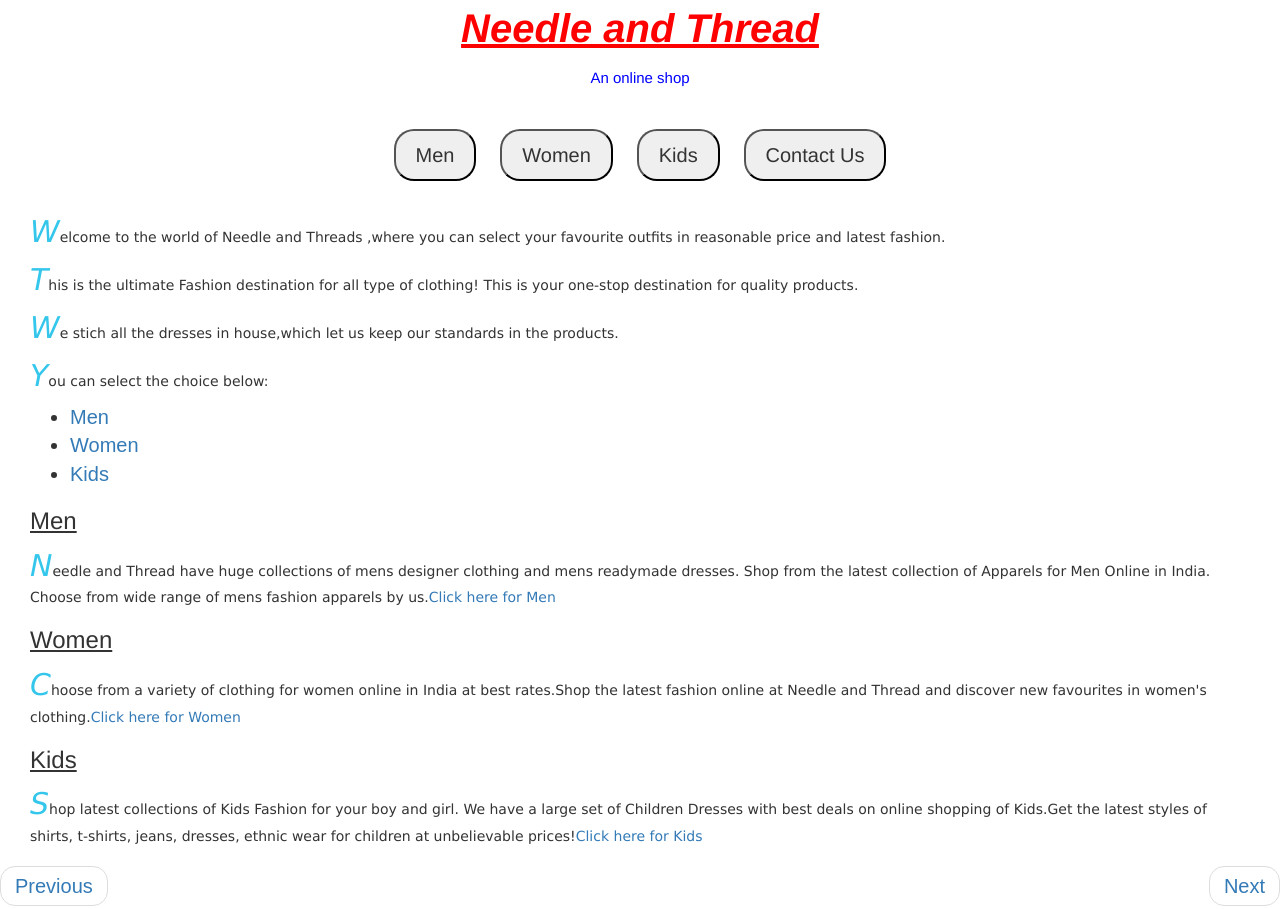
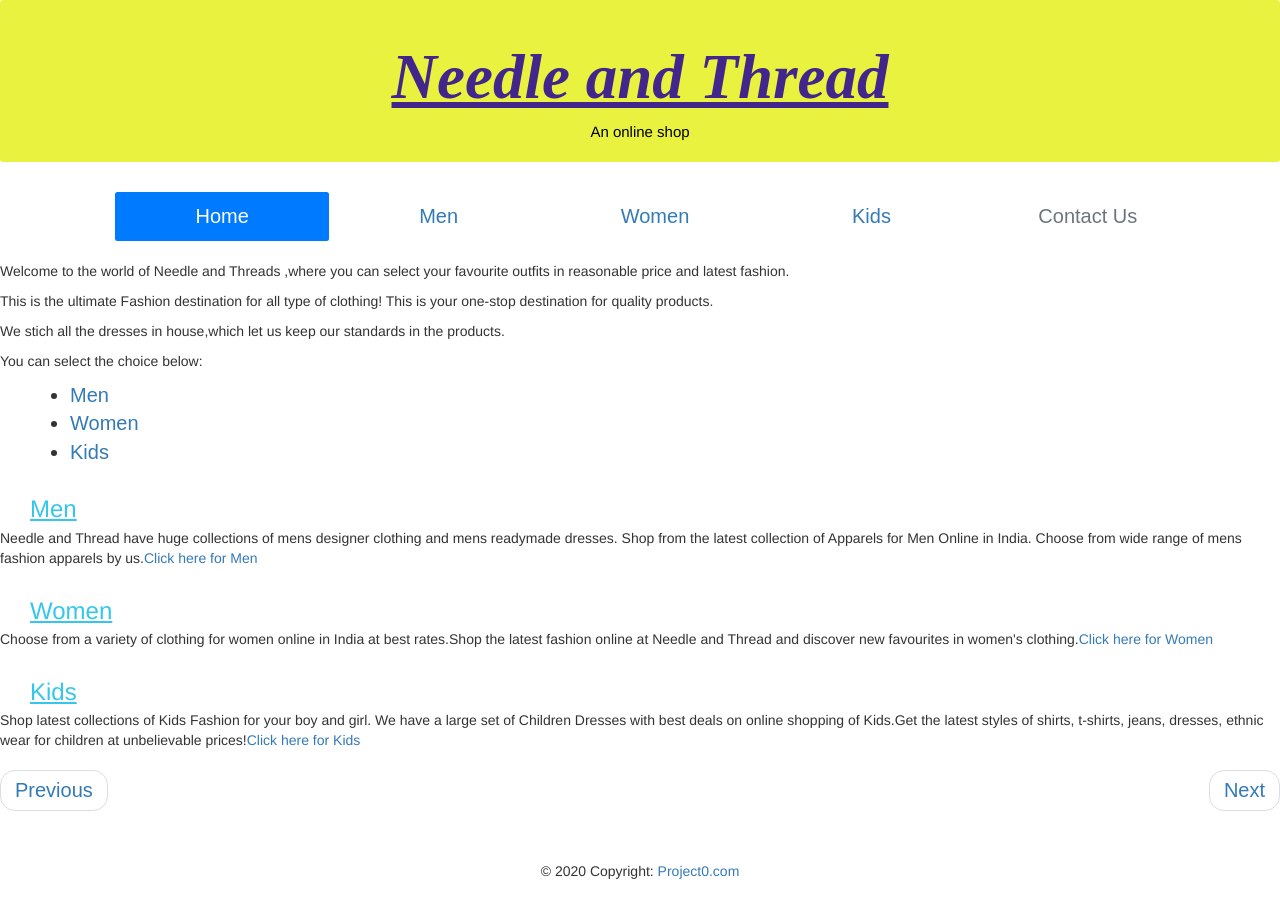
Before and after one commit to SunittaT/Project0, a plain HTML site: page index.html in a window 1280 px wide. Shown: the top 909 px of the page. Drawn offline with nearby package versions, Linux system fonts and the light colour scheme.

Commit message:
updates with all features

```diff
--- a/index.html
+++ b/index.html
@@ -3,21 +3,38 @@
     <head>
       <meta name="viewport" content="width=device-width,initial-scale=1.0">
       <title>Home Page</title>
+      <link rel="stylesheet" href="https://stackpath.bootstrapcdn.com/bootstrap/4.3.1/css/bootstrap.min.css">
+      <link rel="stylesheet" href="https://maxcdn.bootstrapcdn.com/bootstrap/3.4.1/css/bootstrap.min.css">
+      <link rel="stylesheet" href="stylemain.css">
       <link rel="stylesheet" href="style0.css">
-      <link rel="stylesheet" href="https://maxcdn.bootstrapcdn.com/bootstrap/3.4.1/css/bootstrap.min.css">
+
     </head>
     <body>
 
-      <p id="p1" >Needle and Thread</p>
-      <p id="tag">An online shop</p>
-
-      <div class="group" align="center">
-        <button type="button" class="btn-xl" onclick="location.href='men.html'">Men</button>
-        <button type="button" class="btn-xl" onclick="location.href='women.html'">Women</button>
-        <button type="button" class="btn-xl" onclick="location.href='kids.html'">Kids</button>
-        <button type="button" class="btn-xl" onclick="location.href='contact.html'">Contact Us</button>
+      <div class="jumbotron text-center">
+        <h1 class="display-3">Needle and Thread</h1>
+        <small>An online shop</small>
       </div>
 
+      <div class="container" >
+         <ul class="nav nav-pills nav-justified">
+         <li class="nav-item">
+               <a class="nav-link active" href="index.html">Home</a>
+         </li>
+         <li class="nav-item">
+                <a class="nav-link" href="men.html">Men</a>
+         </li>
+         <li class="nav-item">
+               <a class="nav-link" href="women.html">Women</a>
+         </li>
+         <li class="nav-item">
+               <a class="nav-link" href="kids.html">Kids</a>
+         </li>
+         <li class="nav-item">
+                <a class="nav-link disabled" href="contact.html">Contact Us</a>
+         </li>
+        </ul><br>
+    </div>
 
       <div class="Details">
         <p id= "Details1">Welcome to the world of Needle and Threads ,where you can select your favourite outfits in reasonable price and latest fashion.</p>
@@ -45,6 +62,7 @@
 
       </div>
 
+
       <ul class="pager">
          <li class="previous"><a href="contact.html">Previous</a></li>
          <li class="next"><a href="men.html">Next</a></li>
--- a/style0.css
+++ b/style0.css
@@ -1,32 +1,25 @@
-
-#p1{
-  color:red;
-  font-size:40px;
-  font-style: italic;
-  font-weight: bold;
-  text-align: center;
-  text-decoration:underline;
-  margin-bottom: 10px;
-}
-#tag
-{
-  color:blue;
-  font-size:15px;
-  text-align: center;
-  margin-top:5px;
-  margin-bottom: 40px;
+.jumbotron{
+  padding-top: 20px;
+  padding-bottom: 20px;
+  background-color: #e9f23f;
 }
 
-.btn-xl
-{
-  padding: 10px 20px;
-  font-size: 20px;
-  border-radius: 20px;
-  margin-right: 10px;
-  margin-left: 10px;
+.jumbotron > .display-3{
+  color:#43268c;
+  font-style: italic;
+  font-family:serif;
+  font-weight: bold;
+  text-decoration:underline;
+  margin-bottom: 5px;
+}
+small{
+  color:black;
+  font-size: 15px;
+  margin-top:5px;
+}
 
-}
-#Details1::first-letter {
+
+/* #Details1::first-letter {
    font-style: italic;
    font-size: 30px;
    color: #34c6eb;
@@ -34,7 +27,8 @@
 #Details1
 {
    font-family: Verdana, Arial, Helvetica, sans-serif;
-   margin: 30px;
+   margin-left: 30px;
+   margin-top: 20px;
    margin-bottom: 5px;
 }
 #Details2::first-letter {
@@ -48,7 +42,7 @@
    margin: 30px;
    margin-top:5px;
    margin-bottom: 5px;
-}
+} */
 
 @media screen and (max-width: 500px) {
  #Details1{
@@ -87,10 +81,10 @@ a#a2::before
       content:"Click here for "
   }
 
-    a:visited
+    /* a:visited
      {
   color: pink;
-}
+} */
   footer{
     text-align: center;
     margin-top: 40px;
--- a/style1.css
+++ b/style1.css
@@ -49,35 +49,6 @@
  padding-bottom:0.5em;
 
 }
-#P_Contact
-{
-  margin-left: 50px;
-  margin-top: 30px;
-  text-decoration: underline;
-  font-size: 22px;
-  color: #fa0707;
-}
-.table1 > table
-{
-    border:2px solid red;
-    border-collapse: collapse;
-    width: 50%;
-    margin-left: 50px;
-
-  }
-th,td
-{
-  border:2px solid red;
-  padding: 5px;
-  text-align: center;
-
-}
-input[type="text"]
-{
-  background-color: #34c6eb;
-  }
-
-
   footer{
     text-align: center;
     margin-top: 40px;
```
Also changed, not shown: contact.html (+22 -12 lines), kids.html (+13 -2 lines), men.html (+3 -2 lines), women.html (+3 -2 lines).
